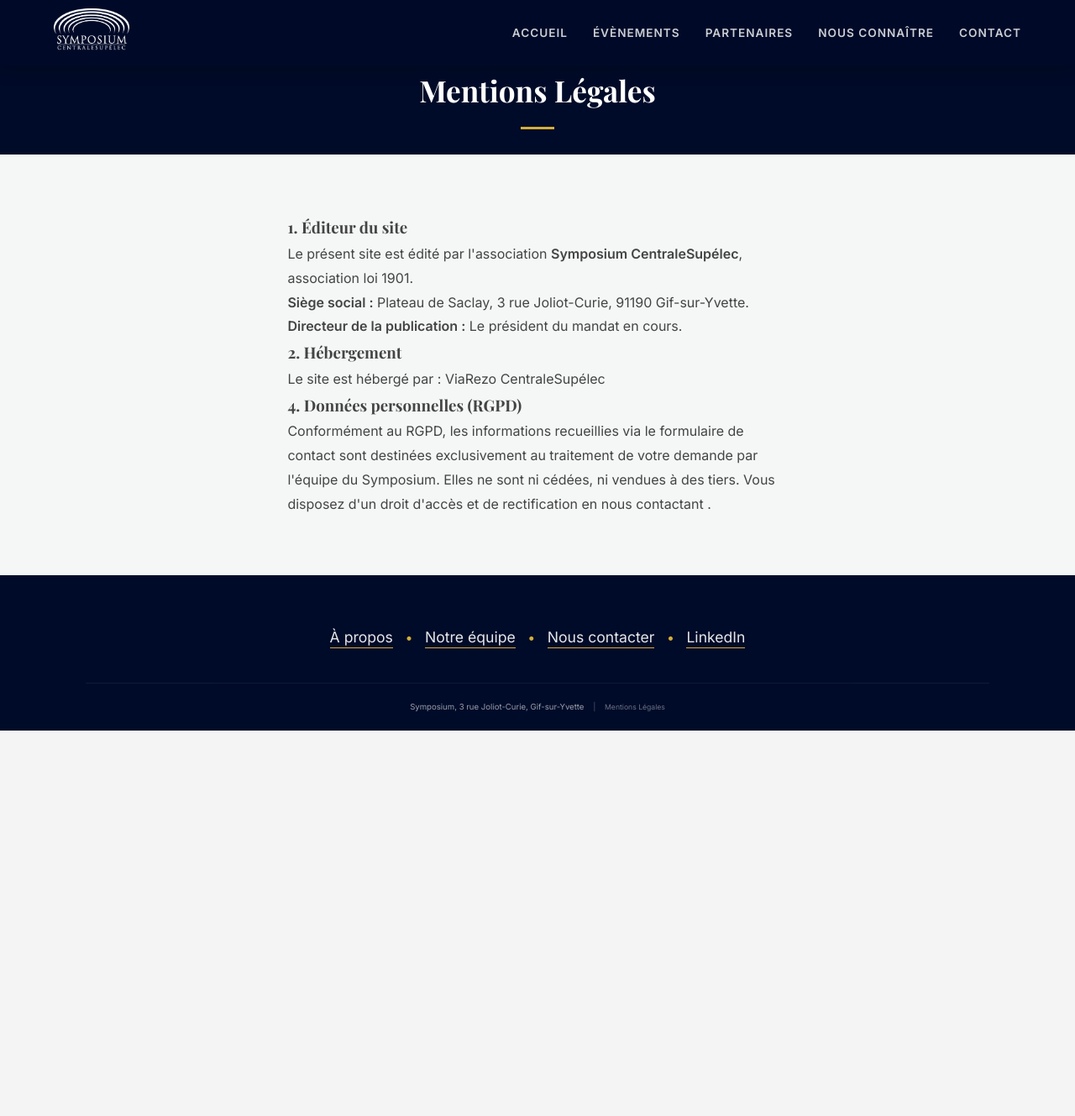
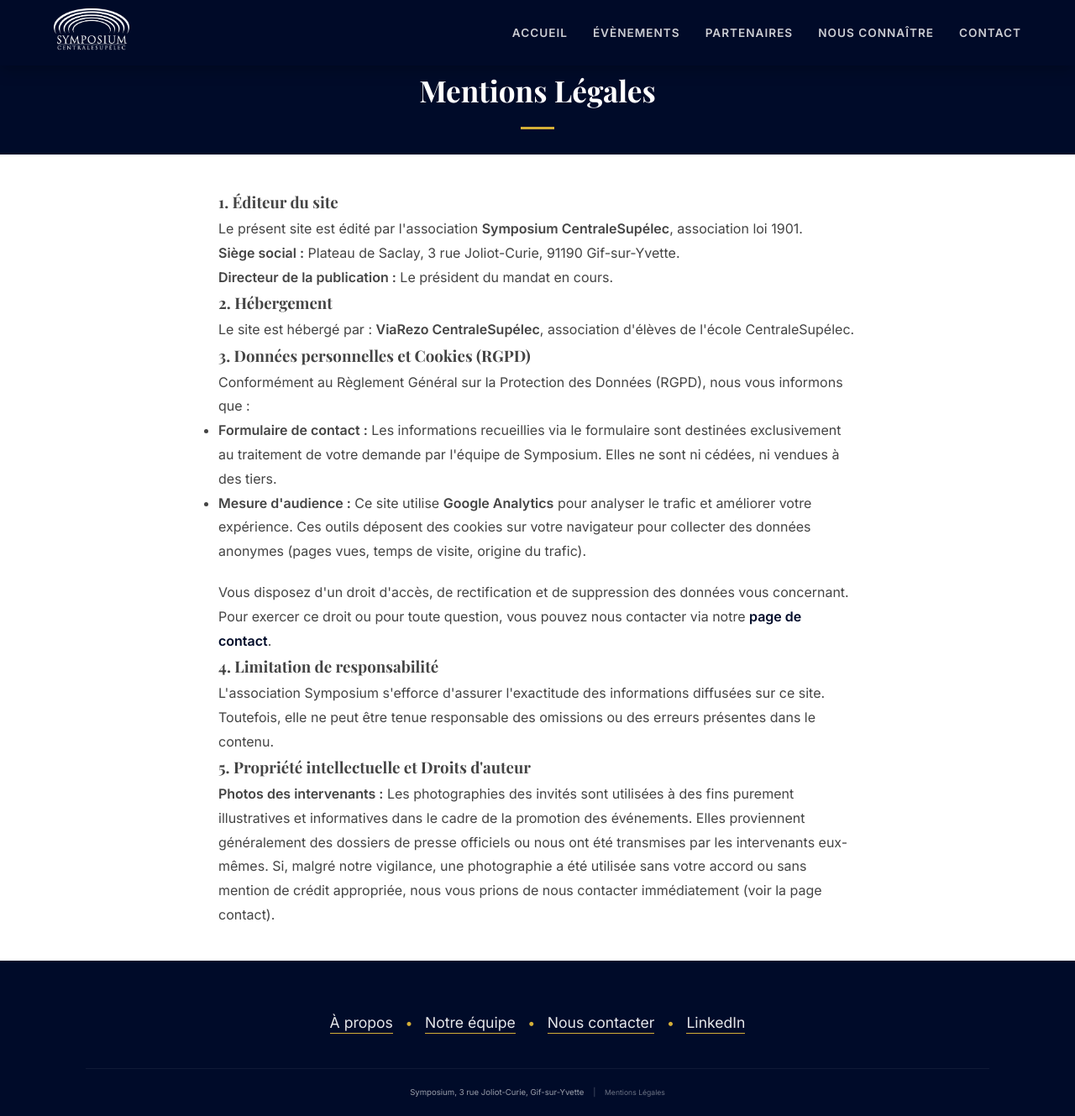
Before and after one commit to clementcayeux/symposium, a Django app: page /mentions-legales/ in a window 1280 px wide. Shown: the whole page at 84% size. Before the commit the page ends 870 px from the top, so only its background shows below. Run offline with Django 5.2, Linux system fonts and the light colour scheme.

Commit message:
mentionslegalesGA4

```diff
--- a/core/templates/core/mentions_legales.html
+++ b/core/templates/core/mentions_legales.html
@@ -1,37 +1,9 @@
+{% extends 'core/base.html' %}
 {% load static %}
-<!DOCTYPE html>
-<html lang="fr">
-<head>
-    <meta charset="UTF-8">
-    <meta name="viewport" content="width=device-width, initial-scale=1.0">
-    <title>Mentions Légales | Symposium CentraleSupélec</title>
-    <link rel="stylesheet" href="{% static 'core/style.css' %}">
-    <link href="https://fonts.googleapis.com/css2?family=Inter:wght@400;600&family=Playfair+Display:wght@700&display=swap" rel="stylesheet">
-</head>
-<body class="bg-light">
 
-    <nav class="navbar">
-        <div class="nav-brand">
-            <a href="{% url 'index' %}">
-                <img src="{% static 'core/assets/logo.png' %}" alt="Logo Symposium" class="nav-logo">
-            </a>
-        </div>
+{% block title %}Mentions Légales | Symposium CentraleSupélec{% endblock %}
 
-        <div class="menu-toggle" id="mobile-menu">
-            <span class="bar"></span>
-            <span class="bar"></span>
-            <span class="bar"></span>
-        </div>
-
-        <ul class="nav-links">
-            <li><a href="{% url 'index' %}#home" class="nav-link">Accueil</a></li>
-            <li><a href="{% url 'index' %}#conferences" class="nav-link">Évènements</a></li>
-            <li><a href="{% url 'index' %}#partenaires" class="nav-link">Partenaires</a></li>
-            <li><a href="{% url 'equipe' %}" class="nav-link">Nous Connaître</a></li>
-            <li><a href="{% url 'contact' %}" class="nav-link">Contact</a></li>
-        </ul>
-    </nav>
-
+{% block content %}
     <header class="page-header" style="background: var(--navy); padding: 80px 0 30px;">
         <div class="header-content" style="text-align: center; color: white;">
             <h1 style="margin: 0; font-size: 2.2rem;">Mentions Légales</h1>
@@ -39,41 +11,31 @@
         </div>
     </header>
 
-    <section class="section-container" style="max-width: 800px; margin: 40px auto; line-height: 1.8; color: #444;">
+    <section class="section-container" style="max-width: 800px; margin: 40px auto; padding: 0 20px; line-height: 1.8; color: #444;">
+
         <h3>1. Éditeur du site</h3>
         <p>Le présent site est édité par l'association <strong>Symposium CentraleSupélec</strong>, association loi 1901.<br>
         <strong>Siège social :</strong> Plateau de Saclay, 3 rue Joliot-Curie, 91190 Gif-sur-Yvette.<br>
         <strong>Directeur de la publication :</strong> Le président du mandat en cours.</p>
 
         <h3>2. Hébergement</h3>
-        <p>Le site est hébergé par : ViaRezo CentraleSupélec</p>
+        <p>Le site est hébergé par : <strong>ViaRezo CentraleSupélec</strong>, association d'élèves de l'école CentraleSupélec.</p>
 
 
-        <h3>4. Données personnelles (RGPD)</h3>
-        <p>Conformément au RGPD, les informations recueillies via le formulaire de contact sont destinées exclusivement au traitement de votre demande par l'équipe du Symposium. Elles ne sont ni cédées, ni vendues à des tiers. Vous disposez d'un droit d'accès et de rectification en nous contactant </strong>.</p>
+        <h3>3. Données personnelles et Cookies (RGPD)</h3>
+        <p>Conformément au Règlement Général sur la Protection des Données (RGPD), nous vous informons que :</p>
+        <ul style="margin-bottom: 20px;">
+            <li><strong>Formulaire de contact :</strong> Les informations recueillies via le formulaire sont destinées exclusivement au traitement de votre demande par l'équipe de Symposium. Elles ne sont ni cédées, ni vendues à des tiers.</li>
+            <li><strong>Mesure d'audience :</strong> Ce site utilise <strong>Google Analytics</strong> pour analyser le trafic et améliorer votre expérience. Ces outils déposent des cookies sur votre navigateur pour collecter des données anonymes (pages vues, temps de visite, origine du trafic).</li>
+        </ul>
+        <p>Vous disposez d'un droit d'accès, de rectification et de suppression des données vous concernant. Pour exercer ce droit ou pour toute question, vous pouvez nous contacter via notre <a href="{% url 'contact' %}" style="color: var(--navy); font-weight: 600;">page de contact</a>.</p>
+
+        <h3>4. Limitation de responsabilité</h3>
+        <p>L'association Symposium s'efforce d'assurer l'exactitude des informations diffusées sur ce site. Toutefois, elle ne peut être tenue responsable des omissions ou des erreurs présentes dans le contenu.</p>
+
+        <h3>5. Propriété intellectuelle et Droits d'auteur</h3>
+
+        <p><strong>Photos des intervenants :</strong> Les photographies des invités sont utilisées à des fins purement illustratives et informatives dans le cadre de la promotion des événements. Elles proviennent généralement des dossiers de presse officiels ou nous ont été transmises par les intervenants eux-mêmes. Si, malgré notre vigilance, une photographie a été utilisée sans votre accord ou sans mention de crédit appropriée, nous vous prions de nous contacter immédiatement (voir la page contact).</p>
+
     </section>
-
-    <footer>
-        <div class="footer-content">
-            <p>
-                <a href="{% url 'equipe' %}" class="footer-contact-link">À propos</a>
-                <span style="color: var(--gold); margin: 0 10px;">•</span>
-                <a href="{% url 'equipe' %}#team" class="footer-contact-link">Notre équipe</a>
-                <span style="color: var(--gold); margin: 0 10px;">•</span>
-                <a href="{% url 'contact' %}" class="footer-contact-link">Nous contacter</a>
-                <span style="color: var(--gold); margin: 0 10px;">•</span>
-                <a href="https://www.linkedin.com/company/symposiumcentralesup%C3%A9lec/" target="_blank" class="footer-contact-link">LinkedIn</a>
-            </p>
-
-            <div class="footer-bottom">
-                Symposium, 3 rue Joliot-Curie, Gif-sur-Yvette
-                <span style="margin: 0 8px; opacity: 0.5;">|</span>
-                <a href="{% url 'mentions_legales' %}" class="footer-legal-link">Mentions Légales</a>
-            </div>
-        </div>
-    </footer>
-
-    <script src="{% static 'core/script.js' %}"></script>
-
-    </body>
-</html>
+{% endblock %}
```
